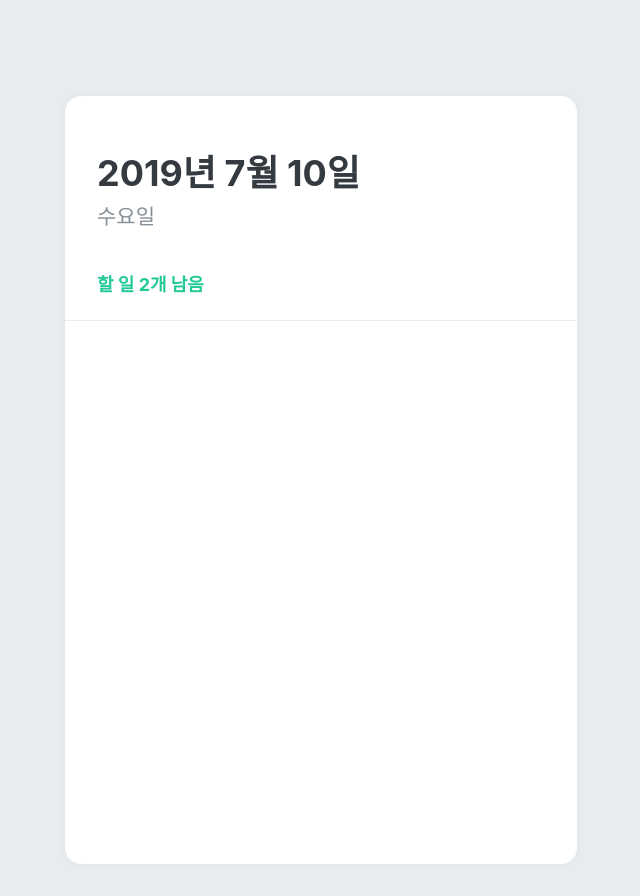
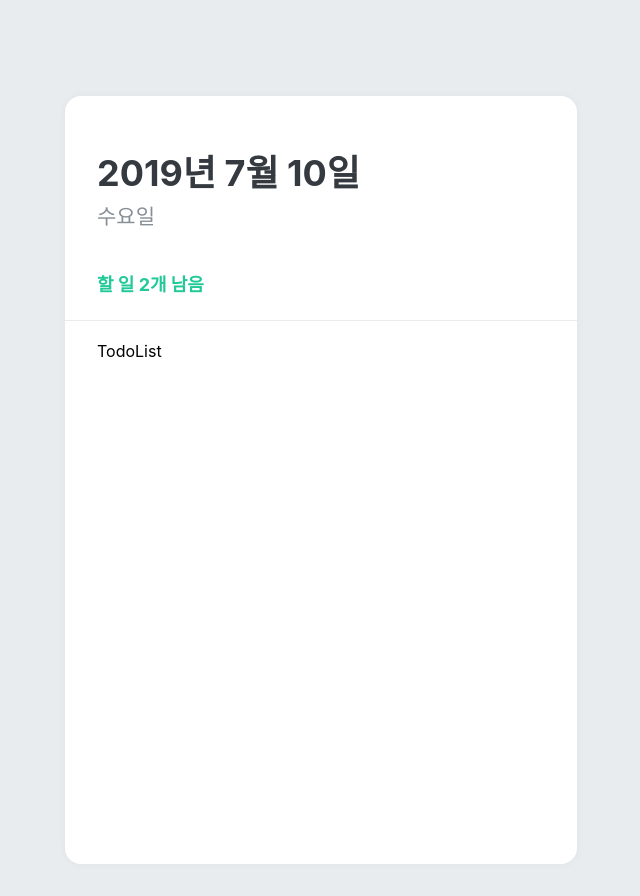
Before and after one commit to tnalswkd/react-todo, a React (Create React App) app: page / in a window 1280 px wide. Shown: the whole page, without its empty margins (319-959 px from the left). Built offline with nearby package versions, Linux system fonts and the light colour scheme.

Commit message:
List layout upload

```diff
--- a/src/App.js
+++ b/src/App.js
@@ -1,6 +1,7 @@
 import React from 'react';
 import { createGlobalStyle } from 'styled-components';
 import TodoHead from './components/TodoHead';
+import TodoList from './components/TodoList';
 import TodoTemplate from './components/TodoTemplate';
 
 const GlobalStyle = createGlobalStyle`
@@ -15,6 +16,7 @@
       <GlobalStyle />
       <TodoTemplate>
         <TodoHead />
+        <TodoList />
       </TodoTemplate>
     </>
   );
--- /dev/null
+++ b/src/components/TodoList.js
@@ -0,0 +1,15 @@
+import React from 'react';
+import styled from 'styled-components';
+
+const TodoListBlock = styled.div`
+  flex: 1;
+  padding: 20px 32px;
+  padding-bottom: 48px;
+  over-flow-y: auto;
+`;
+
+function TodoList() {
+  return <TodoListBlock>TodoList</TodoListBlock>;
+}
+
+export default TodoList;
```
Also changed, not shown: src/components/TodoItem.js (added).
